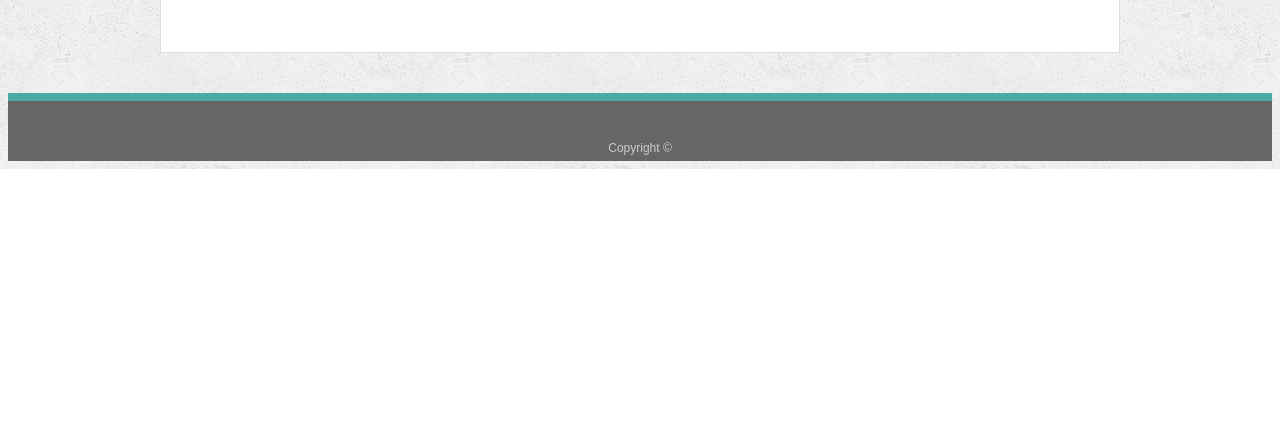
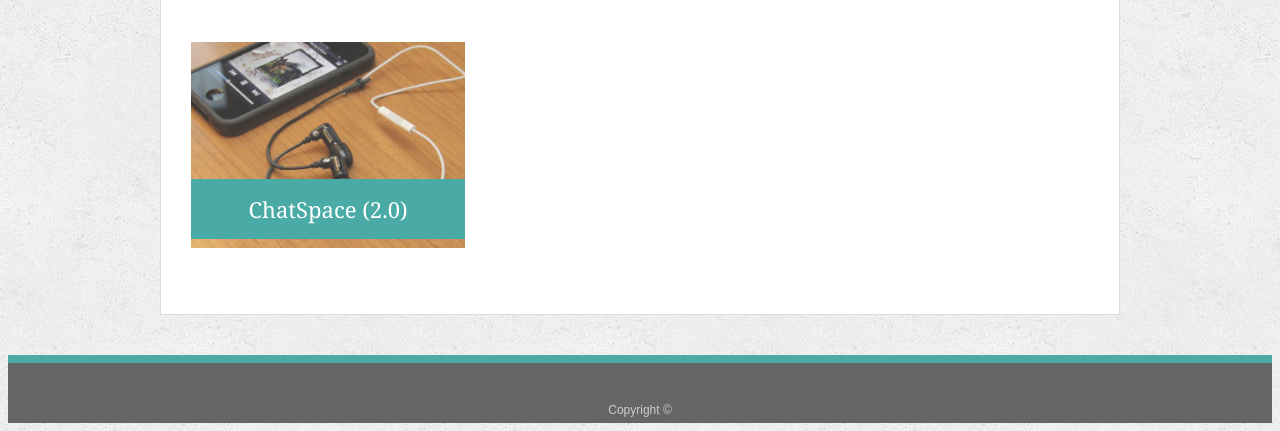
Before and after one commit to Akashaj86/Responsive-Portfolio, a plain HTML site: page portfolio.html in a window 1280 px wide. Shown: the part 1571-2002 px from the top of the page. Before the commit the page ends 1740 px from the top, so only its background shows below. Drawn offline with Linux system fonts and the light colour scheme.

Commit message:
added project 3

```diff
--- a/portfolio.html
+++ b/portfolio.html
@@ -95,6 +95,13 @@
           <h3>Cheerful Scraping</h3>
         </a>
       </div>
+
+      <div class="work">
+        <a href="https://boiling-caverns-42261.herokuapp.com/">
+          <img src="assets/images/technics-q-c-640-480-7.jpg" alt="Chatspace20">
+          <h3>ChatSpace (2.0)</h3>
+        </a>
+      </div>
     </section>
 
   </div>
```
